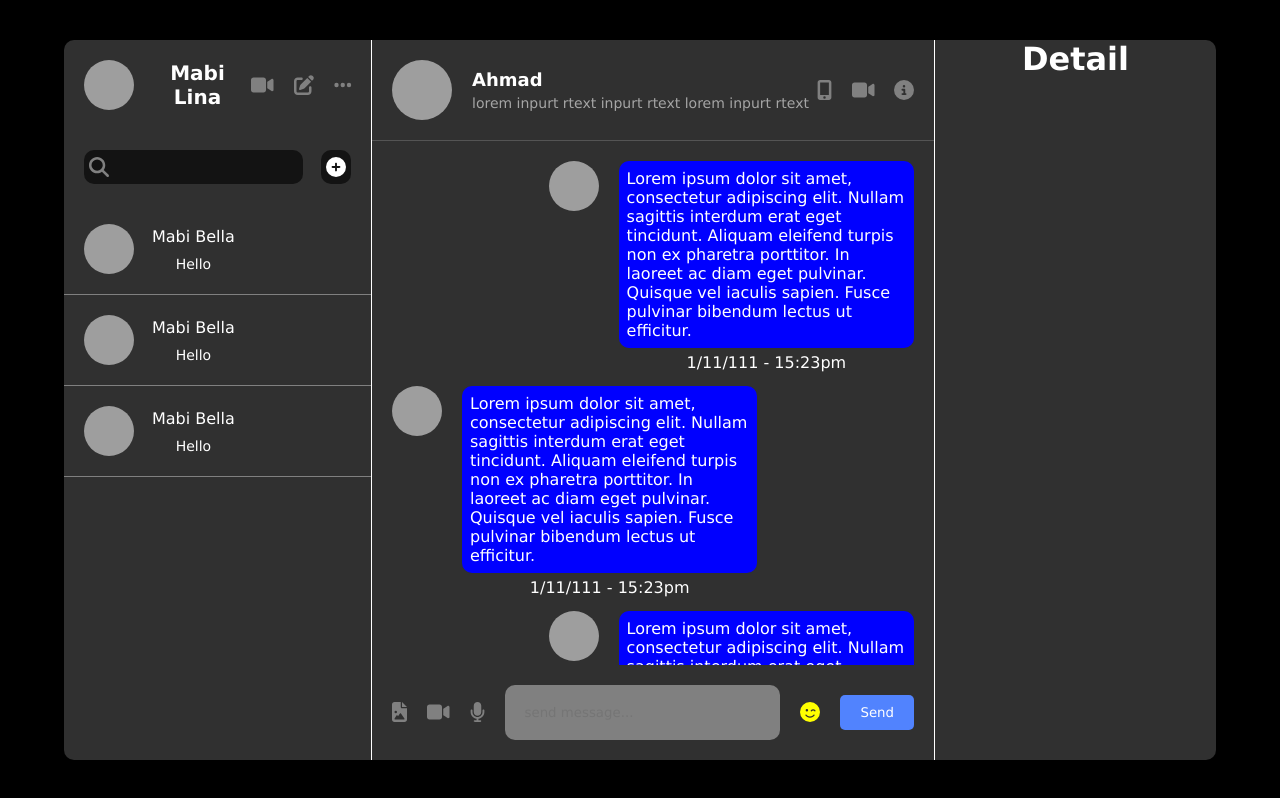
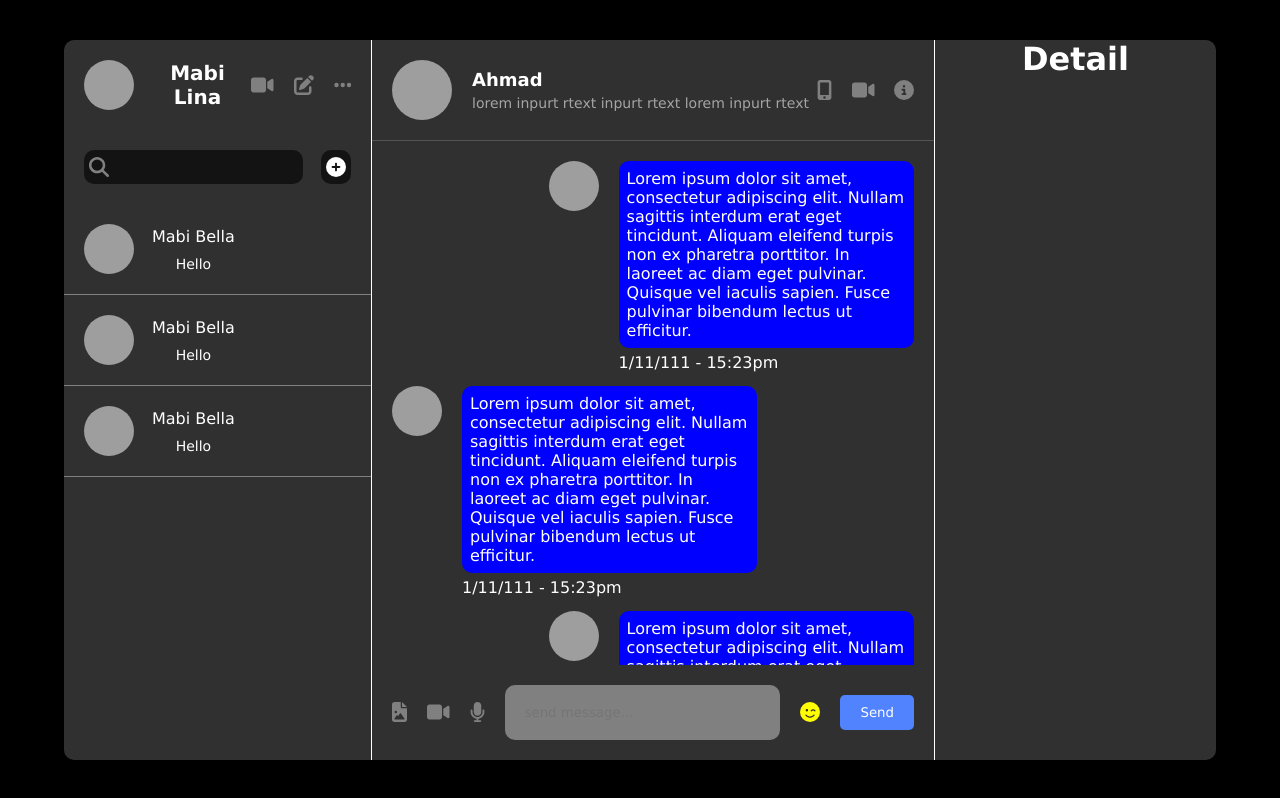
Before and after one commit to LuisArielRetanaHernadez/chat_mabi, a React (Vite) app: page / in a window 1280 px wide. Built offline with nearby package versions, Linux system fonts and the light colour scheme; grey boxes are pictures that could not be loaded.

Commit message:
alineamos el datatime al principio del mensaje

```diff
--- a/src/components/chat/chat.style.css
+++ b/src/components/chat/chat.style.css
@@ -95,6 +95,10 @@
         border-radius: 10px;
         background-color: blue;
       }
+
+      .message__datetime {
+        margin-right: auto;
+      }
     }
   }
   .bottom {
```
